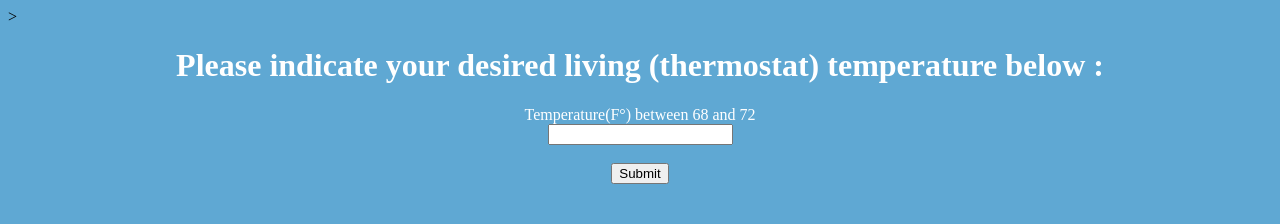
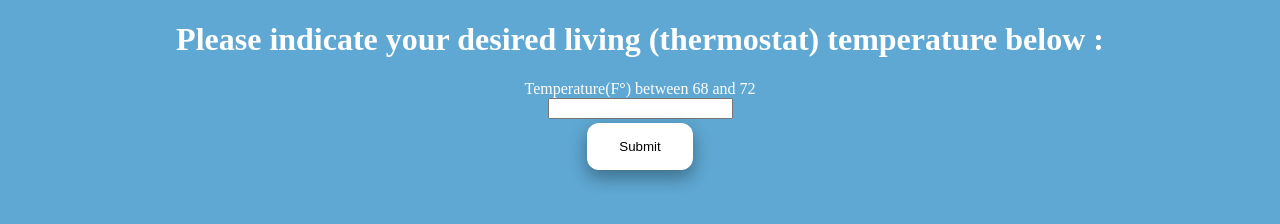
Before and after one commit to kierabr1/Roommatch, a plain HTML site: page TempPage.html in a window 1280 px wide. Drawn offline with Linux system fonts and the light colour scheme.

Commit message:
Added an external stylesheet and changed the look of a few pages. Will continue to update.

```diff
--- /dev/null
+++ b/Style.css
@@ -0,0 +1,19 @@
+body {
+    background-color: #5fa8d3;
+}
+
+h1{
+    color: white;
+}
+
+input[type=button], input[type=submit], input[type=reset] {
+    background-color: white;
+    border: none;
+    color: black;
+    padding: 16px 32px;
+    text-decoration: none;
+    margin: 4px 2px;
+    cursor: pointer;
+    box-shadow: 0 8px 16px 0 rgba(0,0,0,0.2), 0 6px 20px 0 rgba(0,0,0,0.19);
+    border-radius: 12px;
+  }
--- a/TempPage.html
+++ b/TempPage.html
@@ -1,17 +1,18 @@
 <!DOCTYPE html>
 <head>
-    <body style = "background-color: #5fa8d3;"></body>>
-        <h1 style="color: white;"><center>
+    <link rel="stylesheet" href="Style.css">
+</head>
+    <body>
+        <h1><center>
             Please indicate your desired living (thermostat) temperature below :
         </h1></center>
         <form>
             <center><label for ="temp"><text style="color: white;"></style>Temperature(F°) between 68 and 72 </label><br>
-            <input type="text" id="temp" name="temp"><br></center>
-
+            <input type="text" id="temp" name="temp"><br>
+            <input type="submit" value="Submit"></center>
           </form>
 
         <br>
-            <center><button type ="button">Submit</button></center>
+
 
     </body>
-</head>
```
Also changed, not shown: CleanSurvey.html (+5 -4 lines).
